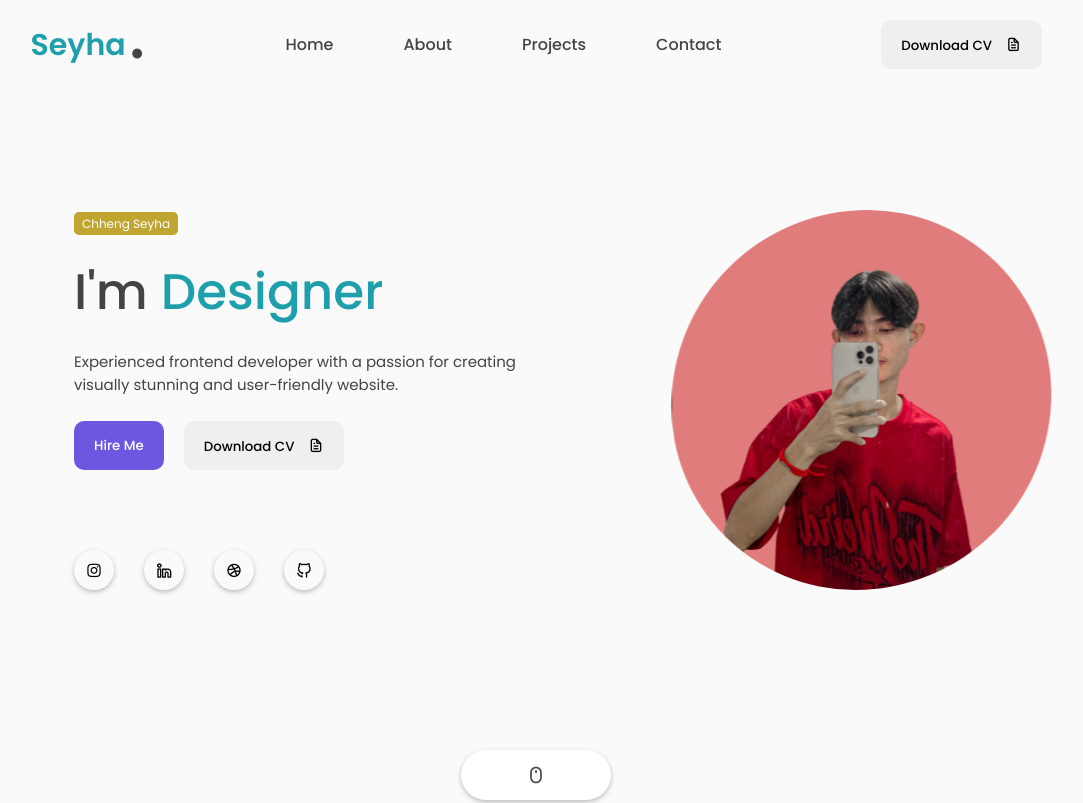
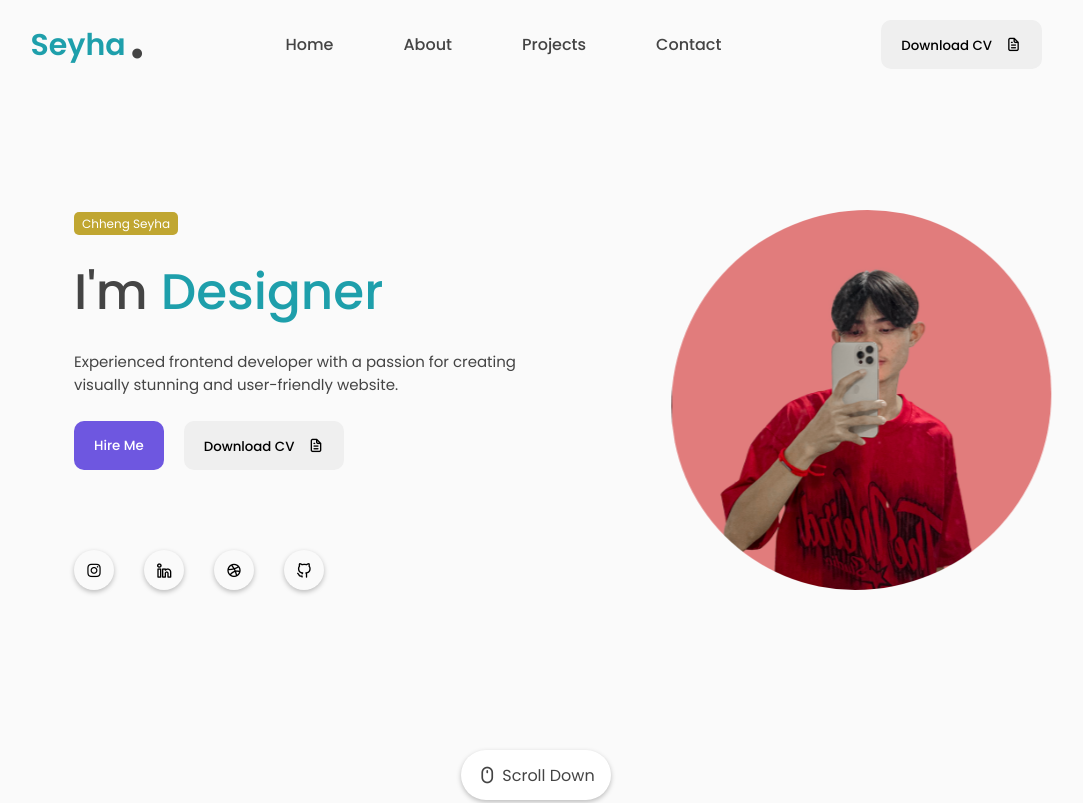
Before and after one commit to seyha26/_portfolio, a plain HTML site: page index.html in a window 1280 px wide. Shown: the top 803 px of the page, without its empty margins (104-1187 px from the left). Drawn offline with nearby package versions, Linux system fonts and the light colour scheme.

Commit message:
Added scroll down text.

```diff
--- a/index.html
+++ b/index.html
@@ -82,7 +82,7 @@
                     <div class="image"><img src="./assets/img/avatar.png" alt="avatar"></div>
                 </div>
                 <div class="scroll-icon-box"><a href="#about" class="scroll-btn"><i class="uil uil-mouse-alt"></i></a>
-
+                    <p>Scroll Down</p>
                 </div>
             </section>
             <section class="section" id="about">
```
